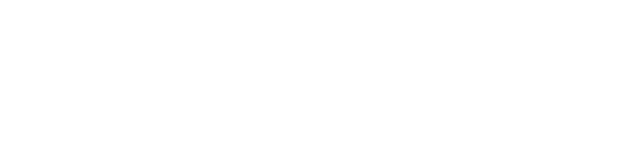
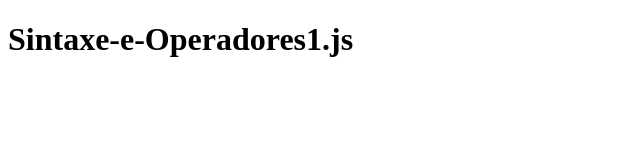
Before and after one commit to LeandroAzevedo-1/javascript-exercicios, a plain HTML site: page index.html in a window 1280 px wide. Shown: the whole page, without its empty margins (0-640 px from the left). Drawn offline with Linux system fonts and the light colour scheme.

Commit message:
Update index.html

```diff
--- a/index.html
+++ b/index.html
@@ -5,11 +5,11 @@
     <meta http-equiv="X-UA-Compatible" content="IE=edge">
     <meta name="viewport" content="width=
     , initial-scale=1.0">
-    <title>Document</title>
+    <title>Sintaxe-e-Operadores1.js</title>
 </head>
 <body>
 
-
+    <h1> Sintaxe-e-Operadores1.js </h1>
 
 
     <script src="Sintaxe-e-Operadores1.js"></script>
```
